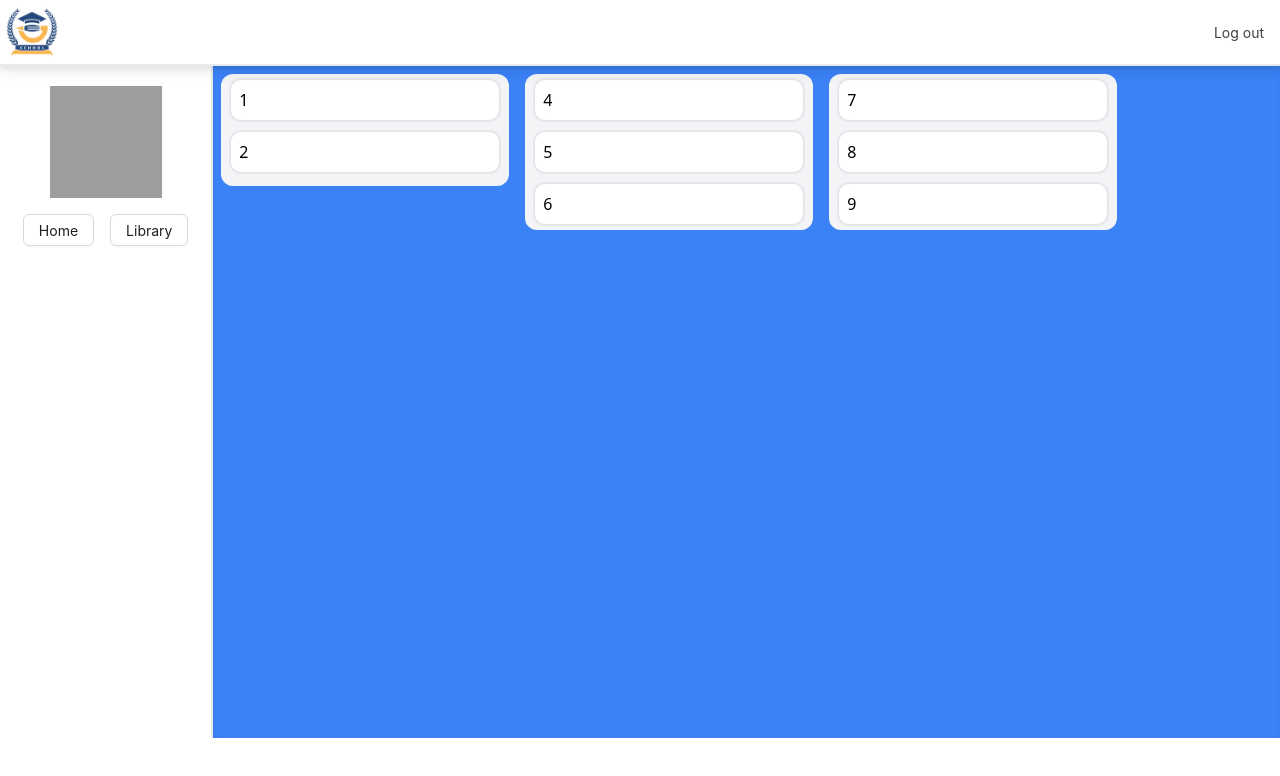
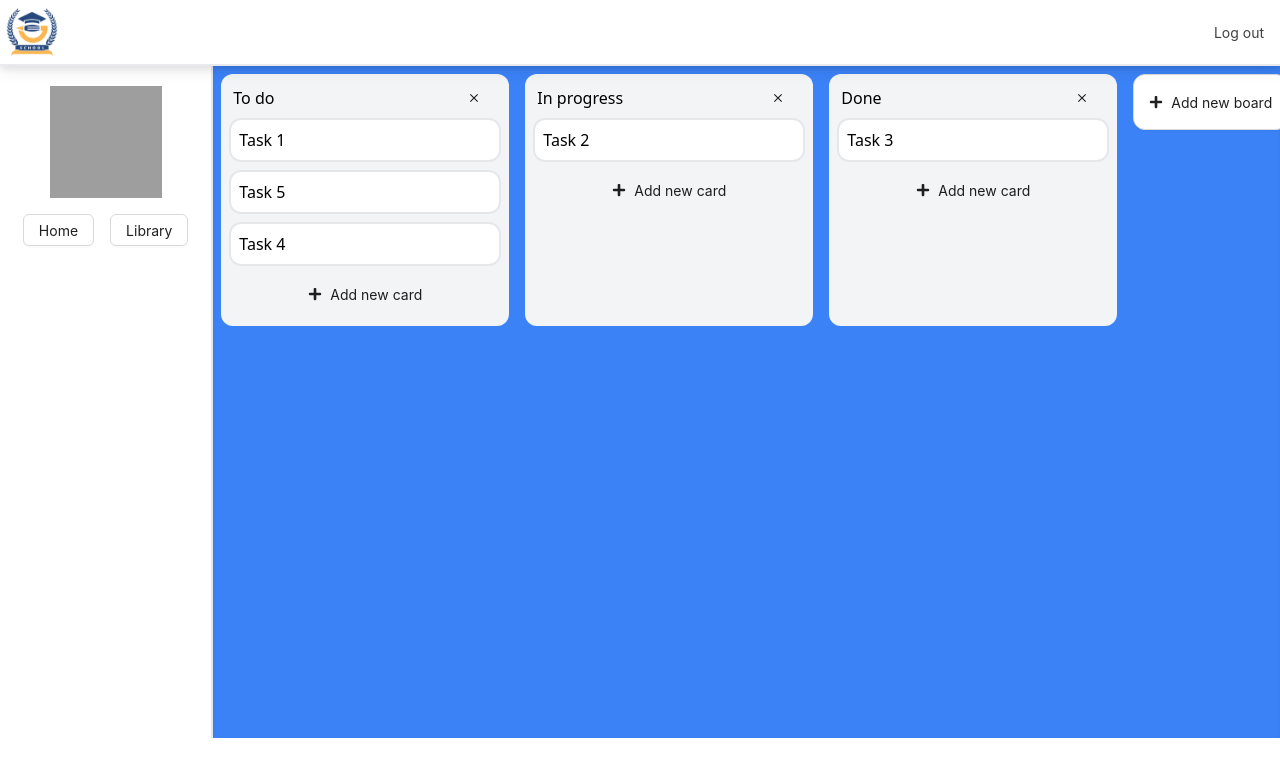
Before and after one commit to ngkhacdai/managing-graduation-user, a Next.js app: page /project/detail in a window 1280 px wide. Shown: the top 776 px of the page. Built offline with nearby package versions, Linux system fonts and the light colour scheme; grey boxes are pictures that could not be loaded.

Commit message:
sort card task

```diff
--- a/src/components/project-detail/student/DetailStudent.tsx
+++ b/src/components/project-detail/student/DetailStudent.tsx
@@ -4,20 +4,33 @@ import {
   DndContext,
   KeyboardSensor,
   PointerSensor,
-  rectIntersection,
   useSensor,
   useSensors,
 } from "@dnd-kit/core";
 import React, { useState } from "react";
 import Droppable from "./Droppable";
 import { arrayMove, sortableKeyboardCoordinates } from "@dnd-kit/sortable";
+import { Button } from "antd";
+import { FaPlus } from "react-icons/fa";
 
 const DetailStudent = () => {
-  const [items, setItems] = useState({
-    root: ["1", "2"],
-    container1: ["4", "5", "6"],
-    container2: ["7", "8", "9"],
-  });
+  const [items, setItems] = useState([
+    {
+      id: "todo",
+      title: "To do",
+      list: [
+        { id: 1, title: "Task 1" },
+        { id: 5, title: "Task 5" },
+        { id: 4, title: "Task 4" },
+      ],
+    },
+    {
+      id: "in-progress",
+      title: "In progress",
+      list: [{ id: 2, title: "Task 2" }],
+    },
+    { id: "done", title: "Done", list: [{ id: 3, title: "Task 3" }] },
+  ]);
   const [activeId, setActiveId] = useState();
 
   const sensors = useSensors(
@@ -28,17 +41,17 @@ const DetailStudent = () => {
   );
 
   const findContainer = (id) => {
-    if (id in items) {
-      return id;
+    for (const container of items) {
+      if (container.list.find((item) => item.id === id)) {
+        return container;
       }
-
-    return Object.keys(items).find((key) => items[key].includes(id));
+    }
+    return items.find((container) => container.id === id) || null;
   };
 
   const handleDragStart = (event) => {
     const { active } = event;
     const { id } = active;
-
     setActiveId(id);
   };
 
@@ -53,76 +66,87 @@ const DetailStudent = () => {
     if (
       !activeContainer ||
       !overContainer ||
-      activeContainer === overContainer
+      activeContainer.id === overContainer.id
     ) {
       return;
     }
 
     setItems((prev) => {
-      const activeItems = prev[activeContainer];
-      const overItems = prev[overContainer];
+      const activeItems = [...activeContainer.list];
+      const overItems = [...overContainer.list];
 
-      const activeIndex = activeItems.indexOf(id);
-      const overIndex = overItems.indexOf(overId);
-
+      const activeIndex = activeItems.findIndex((item) => item.id === id);
       let newIndex;
-      if (overId in prev) {
-        newIndex = overItems.length + 1;
+      if (overId == null) {
+        newIndex = overItems.length;
       } else {
+        const overIndex = overItems.findIndex((item) => item.id === overId);
         const isBelowLastItem =
           over &&
           overIndex === overItems.length - 1 &&
           draggingRect &&
           over.rect &&
           draggingRect.offsetTop > over.rect.offsetTop + over.rect.height;
-
         const modifier = isBelowLastItem ? 1 : 0;
-
-        newIndex = overIndex >= 0 ? overIndex + modifier : overItems.length + 1;
+        newIndex = overIndex >= 0 ? overIndex + modifier : overItems.length;
       }
 
+      return prev.map((container) => {
+        if (container.id === activeContainer.id) {
           return {
-        ...prev,
-        [activeContainer]: activeItems.filter((item) => item !== id),
-        [overContainer]: [
+            ...container,
+            list: activeItems.filter((item) => item.id !== id),
+          };
+        } else if (container.id === overContainer.id) {
+          return {
+            ...container,
+            list: [
               ...overItems.slice(0, newIndex),
               activeItems[activeIndex],
               ...overItems.slice(newIndex),
             ],
           };
+        } else {
+          return container;
+        }
+      });
     });
   };
 
   const handleDragEnd = (event) => {
     const { active, over } = event;
     const { id } = active;
-    const { id: overId } = over;
+    const { id: overId } = over || {};
 
     const activeContainer = findContainer(id);
     const overContainer = findContainer(overId);
-
     if (
       !activeContainer ||
       !overContainer ||
-      activeContainer !== overContainer
+      activeContainer.id !== overContainer.id
     ) {
       return;
     }
 
-    const activeIndex = items[activeContainer].indexOf(id);
-    const overIndex = items[overContainer].indexOf(overId);
+    const activeIndex = activeContainer.list.findIndex(
+      (item) => item.id === id
+    );
+    const overIndex = overContainer.list.findIndex(
+      (item) => item.id === overId
+    );
 
     if (activeIndex !== overIndex) {
-      setItems((items) => ({
-        ...items,
-        [overContainer]: arrayMove(
-          items[overContainer],
-          activeIndex,
-          overIndex
-        ),
-      }));
+      setItems((prev) =>
+        prev.map((container) =>
+          container.id === activeContainer.id
+            ? {
+                ...container,
+                list: arrayMove(container.list, activeIndex, overIndex),
               }
-
+            : container
+        )
+      );
+    }
     setActiveId(null);
   };
 
@@ -136,11 +160,13 @@ const DetailStudent = () => {
         onDragEnd={handleDragEnd}
       >
         <div className="flex">
-          {Object.keys(items).map((key) => (
-            <div key={key}>
-              <Droppable id={key} items={items[key]} />
-            </div>
+          {items.map((item, index) => (
+            <Droppable key={index} items={item} />
           ))}
+          <Button className="flex items-center m-2 w-72 h-14 justify-start rounded-xl">
+            <FaPlus />
+            <p>Add new board</p>
+          </Button>
         </div>
       </DndContext>
     </div>
--- a/src/components/project-detail/student/Droppable.tsx
+++ b/src/components/project-detail/student/Droppable.tsx
@@ -1,30 +1,65 @@
-import React from "react";
+import React, { useState } from "react";
 import { useDroppable } from "@dnd-kit/core";
 import {
   SortableContext,
   verticalListSortingStrategy,
 } from "@dnd-kit/sortable";
 import Sortable from "./Sortable";
+import { Button, Form, Input } from "antd";
+import { FaPlus } from "react-icons/fa";
+import { IoMdClose } from "react-icons/io";
 
-const Droppable = ({ id, items }) => {
+const Droppable = ({ items }) => {
+  const [showNewCard, setShowNewCard] = useState(false);
   const { setNodeRef } = useDroppable({
-    id: id,
+    id: items.id,
   });
 
   return (
     <div
-      className="flex flex-col w-72 min-h-28 max-h-80 bg-gray-100 m-2 rounded-xl"
+      className="flex flex-col w-72 min-h-28 p-2 bg-gray-100 m-2 rounded-xl"
       ref={setNodeRef}
     >
+      <div className="flex justify-between mx-1 items-center">
+        <p className="">{items.title}</p>
+        <Button type="text">
+          <IoMdClose />
+        </Button>
+      </div>
       <SortableContext
-        id={id}
+        id={items.id}
         strategy={verticalListSortingStrategy}
-        items={items}
+        items={items.list}
       >
-        {items.map((item) => (
-          <Sortable key={item} item={item} />
+        {items.list.map((item) => (
+          <Sortable key={item.id} item={item} />
         ))}
       </SortableContext>
+      <Form className={`${showNewCard ? "block" : "hidden"} mt-2 `}>
+        <Form.Item name="titlecard">
+          <Input placeholder="Card title" />
+        </Form.Item>
+        <div className="flex justify-between items-center">
+          <Button type="primary">New Card</Button>
+          <Button
+            onClick={() => {
+              setShowNewCard(false);
+            }}
+          >
+            Cancel
+          </Button>
+        </div>
+      </Form>
+      <Button
+        type="text"
+        onClick={() => {
+          setShowNewCard(true);
+        }}
+        className={`flex items-center m-2 ${!showNewCard ? "block" : "hidden"}`}
+      >
+        <FaPlus />
+        Add new card
+      </Button>
     </div>
   );
 };
--- a/src/components/project-detail/student/Sortable.tsx
+++ b/src/components/project-detail/student/Sortable.tsx
@@ -5,7 +5,7 @@ import Draggable from "./Draggable";
 
 const Sortable = ({ item }) => {
   const { attributes, listeners, setNodeRef, transform, transition } =
-    useSortable({ id: item });
+    useSortable({ id: item.id });
   const style = {
     transform: CSS.Transform.toString(transform),
     transition,
@@ -19,7 +19,7 @@ const Sortable = ({ item }) => {
       {...listeners}
       style={style}
     >
-      <Draggable draggable={item} />
+      <Draggable draggable={item.title} />
     </div>
   );
 };
```
Lines whose indentation alone changed are shown as unchanged.
